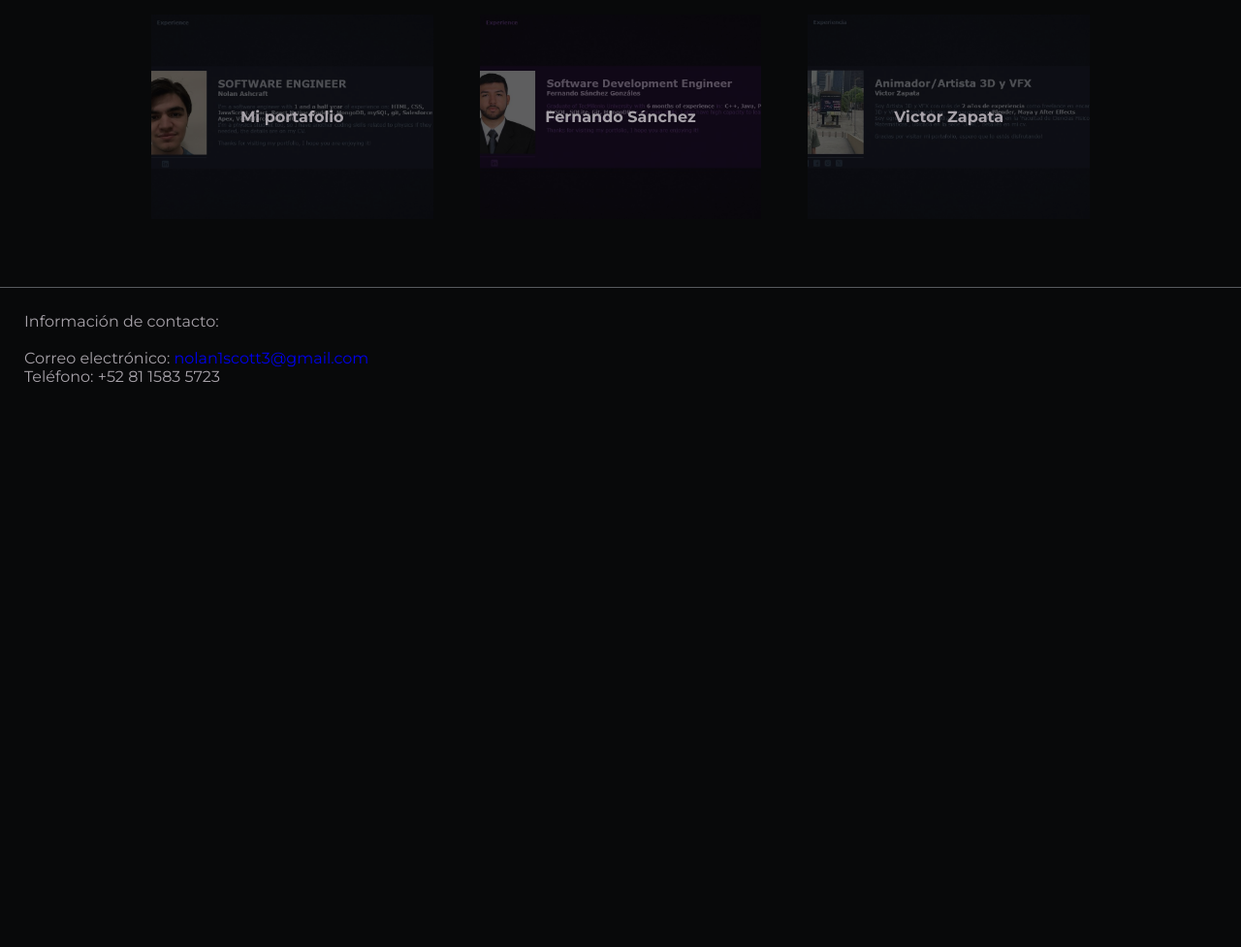
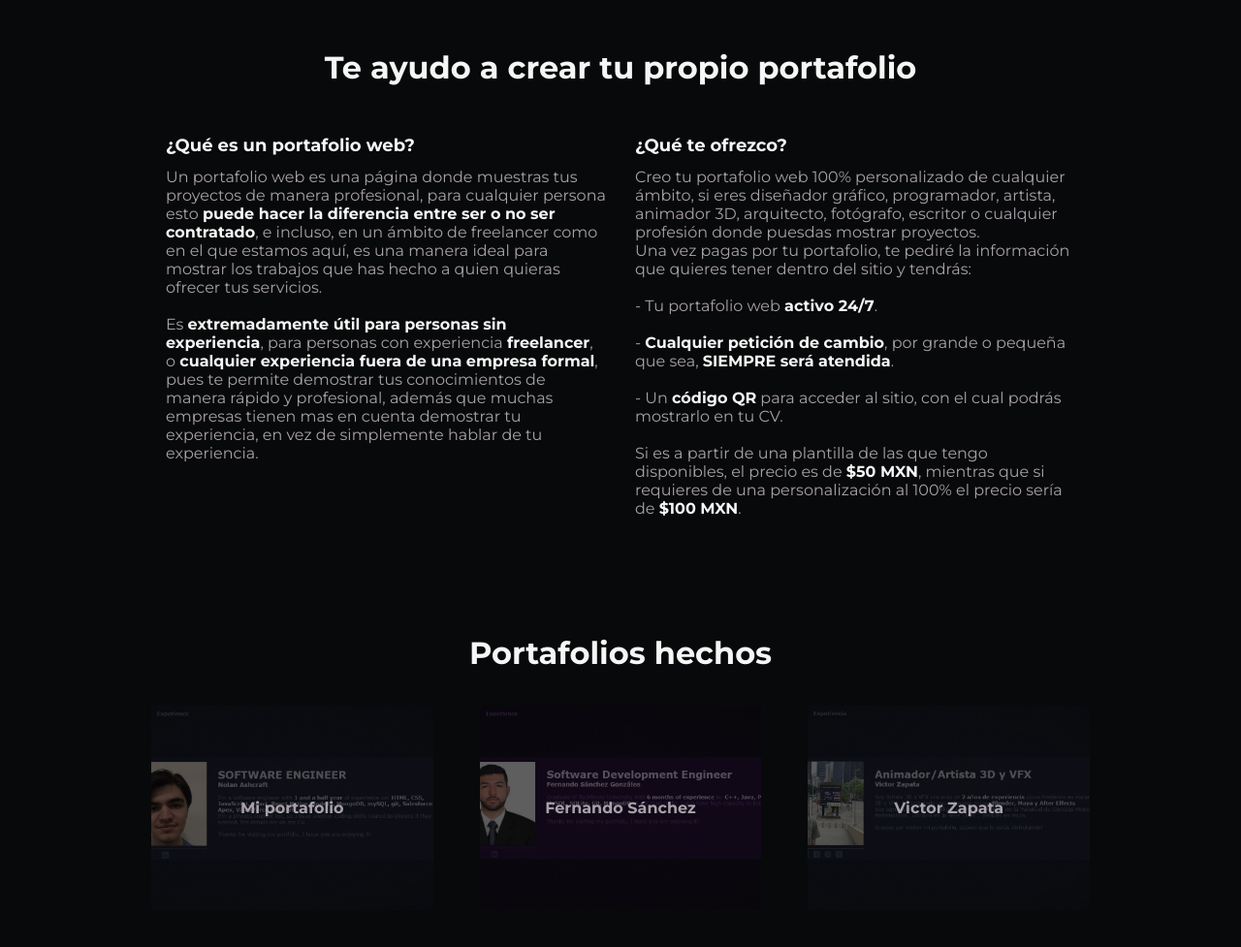
Before and after one commit to NolanS-OMG/portafolio_lobby, a plain HTML site: page index.html in a window 1280 px wide. Shown: the part 820-1797 px from the top of the page at 97% size. Before the commit the page ends 1243 px from the top, so only its background shows below. Drawn offline with Linux system fonts and the light colour scheme.

Commit message:
Información añadida

```diff
--- a/index.html
+++ b/index.html
@@ -26,7 +26,31 @@
       </div>
     </div>
   </header>
-  <section class="display-flex padding-35px">
+  <section class="display-flex padding-35px flex-wrap">
+    <h4 class="width-100 text-align-center padding-35px font-size-xx-large">Te ayudo a crear tu propio portafolio</h4>
+    <div class="width-80 margin-auto display-flex flex-wrap">
+      <div class="width-50 padding-15px">
+        <h4 class="margin-bottom-12px font-size-large">¿Qué es un portafolio web?</h4>
+        <p>
+          Un portafolio web es una página donde muestras tus proyectos de manera profesional, para cualquier persona esto <strong>puede hacer la diferencia entre ser o no ser contratado</strong>, e incluso, en un ámbito de freelancer como en el que estamos aquí, es una manera ideal para mostrar los trabajos que has hecho a quien quieras ofrecer tus servicios. <br> <br>
+          Es <strong>extremadamente útil para personas sin experiencia</strong>, para personas con experiencia <strong>freelancer</strong>, o <strong>cualquier experiencia fuera de una empresa formal</strong>, pues te permite demostrar tus conocimientos de manera rápido y profesional, además que muchas empresas tienen mas en cuenta demostrar tu experiencia, en vez de simplemente hablar de tu experiencia.
+        </p>
+      </div>
+      <div class="width-50 padding-15px">
+        <h4 class="margin-bottom-12px font-size-large">¿Qué te ofrezco?</h4>
+        <p>
+          Creo tu portafolio web 100% personalizado de cualquier ámbito, si eres diseñador gráfico, programador, artista, animador 3D, arquitecto, fotógrafo, escritor o cualquier profesión donde puesdas mostrar proyectos. <br>
+          Una vez pagas por tu portafolio, te pediré la información que quieres tener dentro del sitio y tendrás: <br> <br>
+          - Tu portafolio web <strong>activo 24/7</strong>.  <br> <br>
+          - <strong>Cualquier petición de cambio</strong>, por grande o pequeña que sea, <strong>SIEMPRE será atendida</strong>. <br> <br>
+          - Un <strong>código QR</strong> para acceder al sitio, con el cual podrás mostrarlo en tu CV. <br> <br>
+          Si es a partir de una plantilla de las que tengo disponibles, el precio es de <strong>$50 MXN</strong>, mientras que si requieres de una personalización al 100% el precio sería de <strong>$100 MXN</strong>.
+        </p>
+      </div>
+    </div>
+  </section>
+  <section class="display-flex padding-35px flex-wrap">
+    <h4 class="width-100 text-align-center padding-35px font-size-xx-large">Portafolios hechos</h4>
     <div class="width-80 margin-auto display-grid grid-template-columns-3" id="projectsContainer"></div>
   </section>
   <footer>
--- a/index.js
+++ b/index.js
@@ -140,6 +140,7 @@ for( let i=0; i<projects.length; i++ ) {
   const linkUrl = document.createElement("a");
   linkUrl.classList.add("project-link");
   linkUrl.href = projects[i].url;
+  linkUrl.target = "_blank";
   linkUrl.innerText = language ? projects[i].titleTrue : projects[i].titleFalse;
   console.log(linkUrl);
 
--- a/styles.css
+++ b/styles.css
@@ -63,6 +63,9 @@ footer {
 .flex-direction-column {
   flex-direction: column;
 }
+.flex-wrap {
+  flex-wrap: wrap;
+}
 .display-grid {
   display: grid;
 }
@@ -70,6 +73,9 @@ footer {
   grid-template-columns: repeat(3, 1fr);
 
   gap: 3em;
+}
+.width-100 {
+  width: 100%;
 }
 .width-80 {
   width: 80%;
@@ -92,11 +98,20 @@ footer {
 .padding-35px {
   padding: 35px;
 }
+.padding-15px {
+  padding: 15px;
+}
+.margin-bottom-12px {
+  margin-bottom: 12px;
+}
 .font-size-xx-large {
   font-size: xx-large;
 }
 .font-size-x-large {
   font-size: x-large;
+}
+.font-size-large {
+  font-size: large;
 }
 .position-relative {
   position: relative;
@@ -110,6 +125,10 @@ footer {
 .overflow-hidden {
   overflow: hidden;
 }
+.text-align-center {
+  text-align: center;
+}
+
 
 .project-image {
   position: absolute;
```
